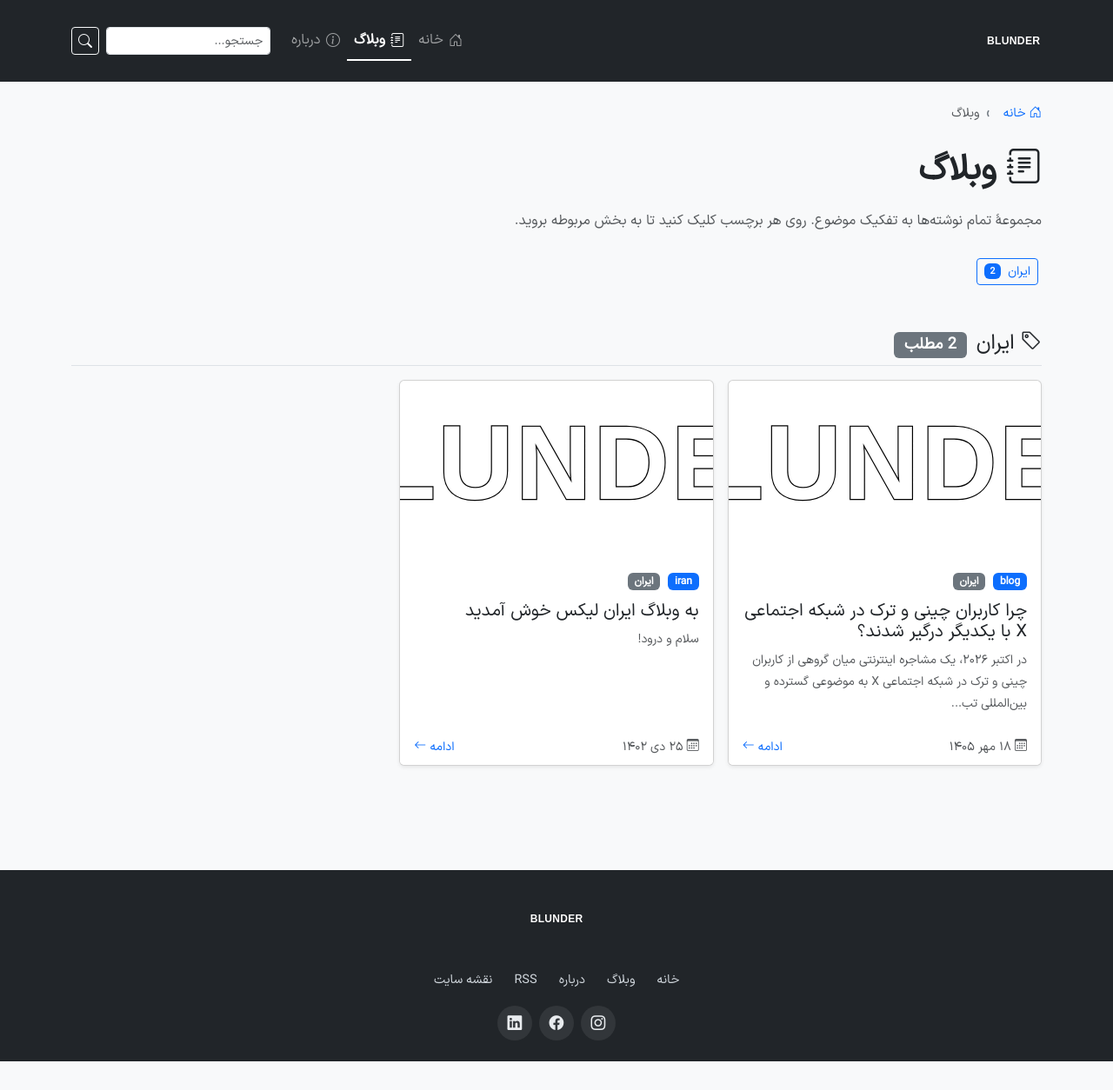
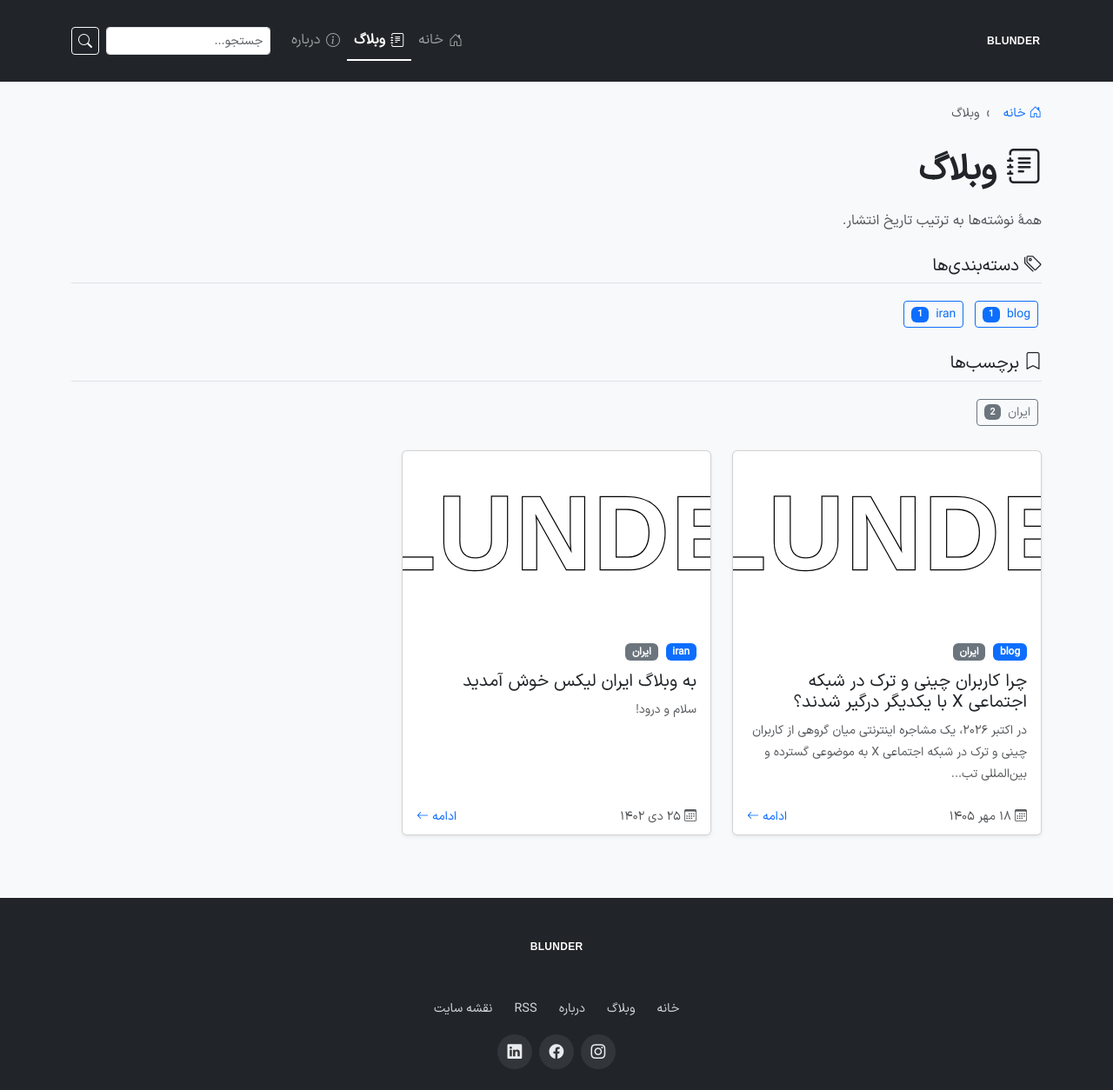
Before and after one commit to iranleaks/iranleaks.github.io, a Jekyll site: the page built from blog/index.html, in a window 1280 px wide and 1254 px high. Shown: the whole window at 87% size. Built offline with Jekyll 4.4.1, drawn with Linux system fonts in a browser that asks for light colours.

Commit message:
Update index.html

```diff
--- a/blog/index.html
+++ b/blog/index.html
@@ -1,81 +1,73 @@
 ---
 layout: default
 title: وبلاگ
-description: "همه پست‌های بلاندر به تفکیک موضوع"
+description: "همه نوشته‌های وبلاگ ایران لیکس"
 permalink: /blog/
 breadcrumb: true
 ---
+{% assign sorted_categories = site.categories | sort %}
 {% assign sorted_tags = site.tags | sort %}
 
 <div class="container py-4">
   {% include breadcrumb.html %}
 
-  <h1 class="mb-3"><i class="bi bi-journal-text"></i> وبلاگ</h1>
-  <p class="text-muted mb-4">
-    مجموعهٔ تمام نوشته‌ها به تفکیک موضوع. روی هر برچسب کلیک کنید تا به بخش مربوطه بروید.
-  </p>
+  <h1 class="mb-3"><i class="bi bi-journal-text" aria-hidden="true"></i> وبلاگ</h1>
+  <p class="text-muted mb-4">همهٔ نوشته‌ها به ترتیب تاریخ انتشار.</p>
 
-  {% if site.posts.size > 0 %}
-
-    {% if site.tags.size > 0 %}
-    <nav aria-label="فیلتر برچسب‌ها" class="mb-5">
-      {% for tag in sorted_tags %}
-      <a href="#{{ tag[0] | slugify }}"
+  {% if sorted_categories.size > 0 %}
+  <section class="mb-4" aria-labelledby="categories-heading">
+    <h2 id="categories-heading" class="h5 border-bottom pb-2 mb-3">
+      <i class="bi bi-tags" aria-hidden="true"></i> دسته‌بندی‌ها
+    </h2>
+    <div>
+      {% for category in sorted_categories %}
+      <a href="{{ '/' | append: (category[0] | slugify) | append: '/' | relative_url }}"
          class="btn btn-sm btn-outline-primary m-1 tag-filter">
-        {{ tag[0] }}
-        <span class="badge bg-primary ms-1">{{ tag[1].size }}</span>
+        {{ category[0] }}
+        <span class="badge bg-primary ms-1">{{ category[1].size }}</span>
       </a>
-      {% endfor %}
-    </nav>
-
-    {% for tag in sorted_tags %}
-    <section id="{{ tag[0] | slugify }}" class="tag-section mb-5">
-      <h2 class="h4 border-bottom pb-2 mb-3">
-        <i class="bi bi-tag"></i> {{ tag[0] }}
-        <span class="badge bg-secondary ms-1">{{ tag[1].size }} مطلب</span>
-      </h2>
-      <div class="row g-3">
-        {% for post in tag[1] %}
-        <div class="col-md-6 col-lg-4">
-          {% include post-card.html post=post %}
-        </div>
       {% endfor %}
     </div>
   </section>
-    {% endfor %}
   {% endif %}
 
-    {% comment %}
-      بررسی وجود نوشته‌های بدون تگ
-    {% endcomment %}
-    {% assign has_untagged = false %}
-    {% for post in site.posts %}
-      {% if post.tags.size == 0 %}
-        {% assign has_untagged = true %}
+  {% if sorted_tags.size > 0 %}
+  <section class="mb-4" aria-labelledby="tags-heading">
+    <h2 id="tags-heading" class="h5 border-bottom pb-2 mb-3">
+      <i class="bi bi-bookmark" aria-hidden="true"></i> برچسب‌ها
+    </h2>
+    <div>
+      {% for tag in sorted_tags %}
+      {% assign show_tag = true %}
+      {% for category in sorted_categories %}
+      {% if category[0] == tag[0] %}
+      {% assign show_tag = false %}
       {% break %}
       {% endif %}
       {% endfor %}
-
-    {% if has_untagged %}
-    <section id="untagged" class="tag-section mb-5">
-      <h2 class="h4 border-bottom pb-2 mb-3">
-        <i class="bi bi-question-circle"></i> سایر مطالب
-      </h2>
-      <div class="row g-3">
-        {% for post in site.posts %}
-          {% if post.tags.size == 0 %}
-          <div class="col-md-6 col-lg-4">
-            {% include post-card.html post=post %}
-          </div>
+      {% if show_tag %}
+      <a href="{{ '/' | append: (tag[0] | slugify) | append: '/' | relative_url }}"
+         class="btn btn-sm btn-outline-secondary m-1 tag-filter">
+        {{ tag[0] }}
+        <span class="badge bg-secondary ms-1">{{ tag[1].size }}</span>
+      </a>
       {% endif %}
       {% endfor %}
     </div>
   </section>
   {% endif %}
 
+  {% if site.posts.size > 0 %}
+  <div class="row g-4">
+    {% for post in site.posts %}
+    <div class="col-md-6 col-lg-4">
+      {% include post-card.html post=post %}
+    </div>
+    {% endfor %}
+  </div>
   {% else %}
-  <div class="alert alert-info">
-    <i class="bi bi-info-circle"></i> هنوز نوشته‌ای منتشر نشده است.
+  <div class="alert alert-info" role="alert">
+    <i class="bi bi-info-circle" aria-hidden="true"></i> هنوز نوشته‌ای منتشر نشده است.
   </div>
   {% endif %}
 </div>
```
Lines whose indentation alone changed are shown as unchanged.
